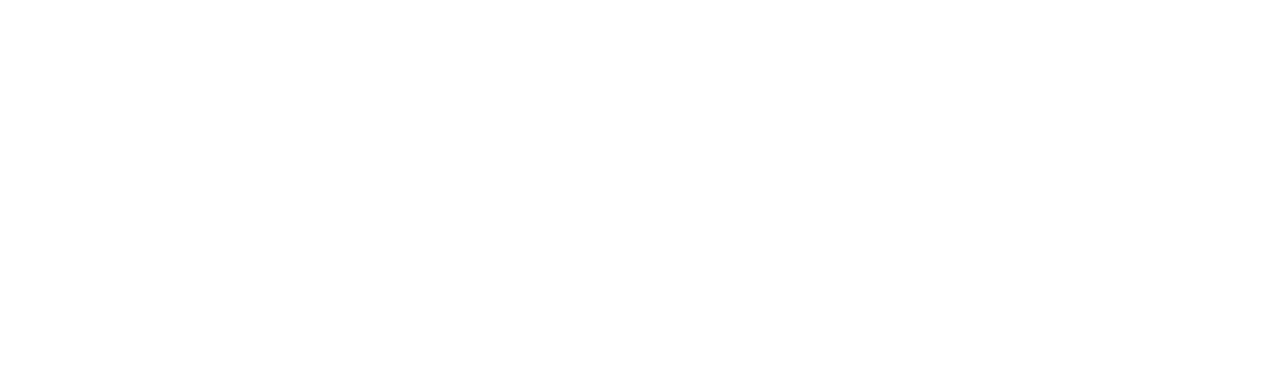
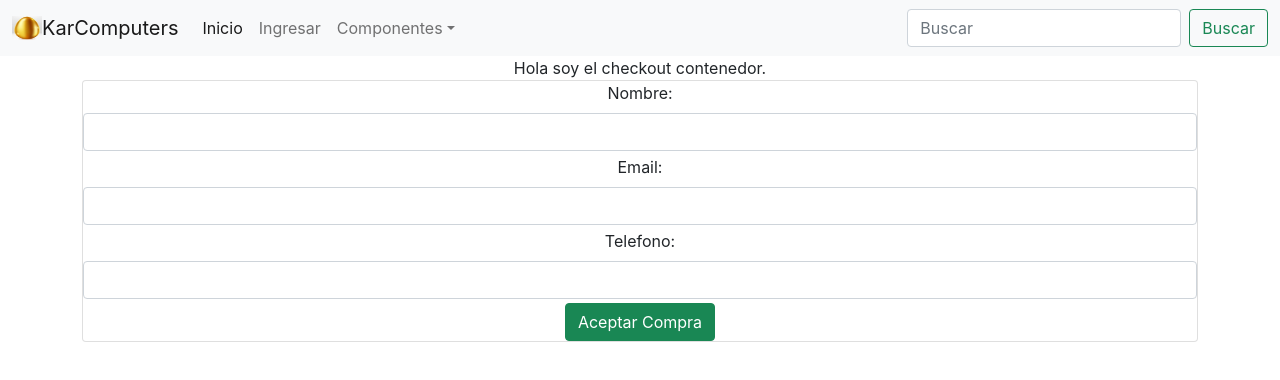
Before and after one commit to KarimAbdel23/CHReactJS, a React (Create React App) app: page /validarcompra in a window 1280 px wide. Shown: the top 380 px of the page. Built offline with nearby package versions, Linux system fonts and the light colour scheme.

Commit message:
12vo desafio

```diff
--- a/src/App.js
+++ b/src/App.js
@@ -7,22 +7,25 @@
 import { HomeContainer } from './containers/HomeContainer';
 import { CartContainer } from './containers/CartContainer';
 import { CartComponentContext } from './context/CartContext';
+import { OrderContextComponent } from './context/OrderContext';
+import { CheckOutContainer } from './containers/CheckOutContainer';
 
 function App() {
   return (
     <div className="App">
       <CartComponentContext>
-
-
+         <OrderContextComponent>
           <BrowserRouter>
             <Switch>
               <Route  exact  path="/" component={ () => <MainContainer></MainContainer>} />
               <Route  exact  path="/inicio" component={ () => <MainContainer><HomeContainer/></MainContainer>} />
               <Route  exact  path="/carrito" component={ () => <MainContainer><CartContainer/></MainContainer>} />
+              <Route  exact  path="/validarcompra" component={ () => <MainContainer><CheckOutContainer/></MainContainer>} />
               <Route  exact  path="/componentes/:categoryId" component={() => <MainContainer><ItemListContainer saludos="" /> </MainContainer>} />
               <Route path="/componentes/:categoryId/:idProducto" component={ () => <MainContainer><ItemDetailContainer/></MainContainer>} />
             </Switch>
           </BrowserRouter>
+        </OrderContextComponent>
       </CartComponentContext>
     </div>
   );
--- a/src/components/cart/Cart.jsx
+++ b/src/components/cart/Cart.jsx
@@ -46,16 +46,21 @@
         <tfoot>
             <tr>
               <td rowSpan="3" colSpan="3">
+                  Cantidad de Articulos: {cartContextGlobal.getCantidadArticulos()}
+              </td>
+
+              <td rowSpan="3" >
                 <button type="button" class="btn btn-danger" onClick={() => { cartContextGlobal.clear(); }} >
                   Vaciar carrito
                 </button>
+                <button type="button" class="btn btn-success"  >
+                  <Link to={'/validarcompra'}>  Pagar Compra </Link>
+
+                </button>
               </td>
 
-              <td rowSpan="3" >
-                  Cantidad de Articulos: {cartContextGlobal.getCantidadArticulos()}
-              </td>
-
-              <td colSpan="2">SubTotal:</td><td>{cartContextGlobal.getSubTotal()}</td>
+              <td colSpan="2">SubTotal:</td>
+              <td>{cartContextGlobal.getSubTotal()}</td>
             </tr>
             <tr>
               <td colSpan="2">Costo de envío:</td><td>{cartContextGlobal.getCostoEnvio()}</td>
--- /dev/null
+++ b/src/components/checkout/CheckOut.jsx
@@ -0,0 +1,32 @@
+import { useContext, useState } from "react"
+import { OrderContext } from "../../context/OrderContext"
+
+export const CheckOut = () => {
+
+    const [name, setName] = useState('');
+    const [email, setEmail] = useState('');
+    const [phone, setPhone] = useState('');
+
+    const createOrder = useContext(OrderContext);
+
+    return (
+        <div className="card">
+            <form>
+                <div class="mb-1">
+                    <label for="inputName1" class="form-label">Nombre:</label>
+                    <input type="text" class="form-control" id="inputName1" onInput={(e) => { setName(e.target.value)} } />
+                </div>
+                <div class="mb-1">
+                    <label for="inputEmail1" class="form-label">Email:</label>
+                    <input type="email" class="form-control" id="inputEmail1" onInput={(e) => { setEmail(e.target.value)} } aria-describedby="emailHelp" />
+                </div>
+                <div class="mb-1">
+                    <label for="inputPhone1" class="form-label">Telefono:</label>
+                    <input type="tel" class="form-control" id="inputPhone1" onInput={(e) => { setPhone(e.target.value)} } />
+                </div>
+                <button type="button" class="btn btn-success" onClick={() => { createOrder(name, phone, email); }} >Aceptar Compra</button>
+                </form>
+        </div>
+    )
+
+}
--- /dev/null
+++ b/src/containers/CheckOutContainer.jsx
@@ -0,0 +1,12 @@
+import { CheckOut } from "../components/checkout/CheckOut"
+
+export const CheckOutContainer = () => {
+
+
+    return (
+        <div className="container">
+            Hola soy el checkout contenedor.
+            <CheckOut></CheckOut>
+        </div>
+    )
+}
--- /dev/null
+++ b/src/context/OrderContext.jsx
@@ -0,0 +1,37 @@
+import { createContext, useState, useContext } from 'react';
+import { CartContext } from './CartContext';
+import  { addOneOrder } from '../utils/dataaccess';
+
+
+export const OrderContext = createContext();
+
+export const OrderContextComponent = ({children}) => {
+
+    const cartContextGlobal = useContext(CartContext);
+
+    const [orderList, setOrderList] = useState([]);
+
+    function createOrder(name, phone, email) {
+        let cartList = cartContextGlobal.getCartList();
+        let totalCart = cartContextGlobal.getTotal();
+        let userInfo = { name, phone, email };
+        const newOrder = {
+            buyer: userInfo,
+            items: cartList,
+            date: Date.now(),
+            total:totalCart
+        }
+        setOrderList([...orderList, newOrder]);
+        addOneOrder(newOrder).then(() =>
+            console.log
+        )
+
+    }
+
+    return(
+        <OrderContext.Provider value={createOrder}>
+            {children}
+        </OrderContext.Provider>
+    )
+
+}
--- a/src/utils/dataaccess.js
+++ b/src/utils/dataaccess.js
@@ -200,8 +200,12 @@
     return {id: document.id, ...document.data()}
 }
 
-
-
+export async function addOneOrder(newOrder) {
+    const computersDB = getFirestore();
+    const COLLECTION = computersDB.collection("ordenes");
+    const orderSuccess =  await COLLECTION.add(newOrder);
+    return orderSuccess.id;
+}
 
 export function getSubtitleByCategory(category) {
     //alert(category);
```
Lines whose indentation alone changed are shown as unchanged.
